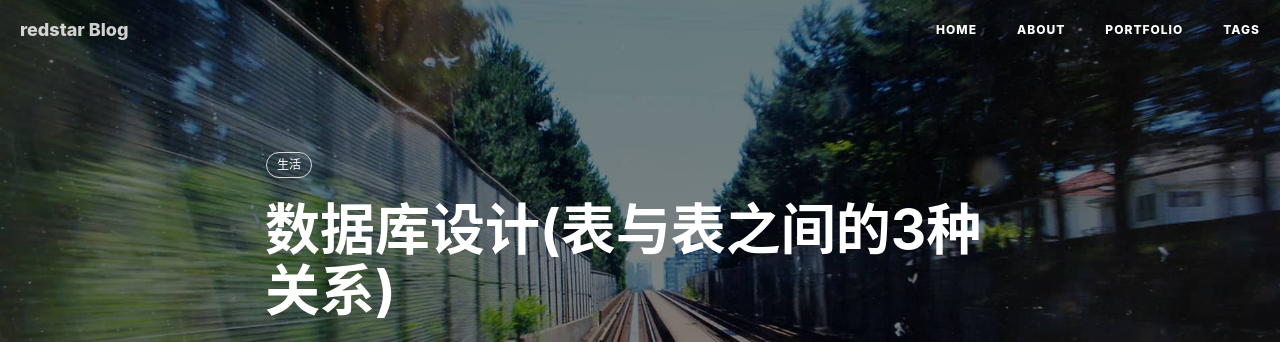
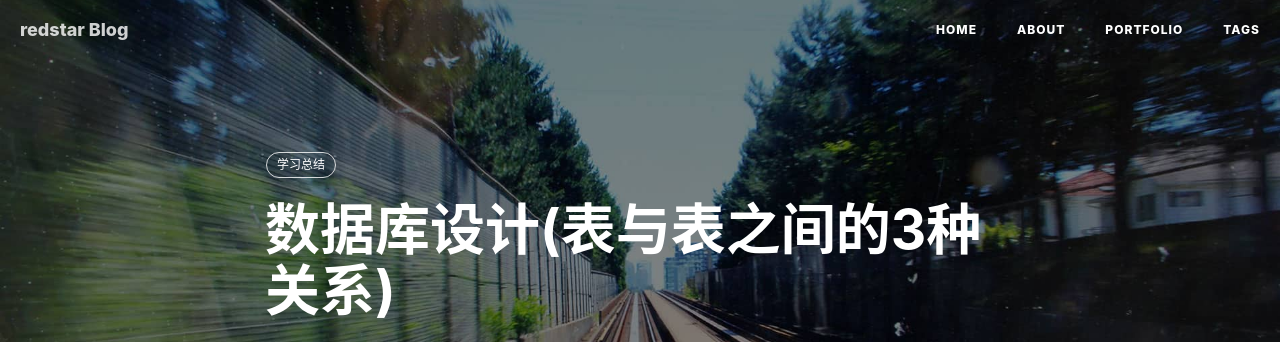
Before and after one commit to yhx123/yhx123.github.io, a Jekyll site: the page built from _posts/2017-9-3-hello-2017.markdown, in a window 1280 px wide and 900 px high. Shown: the top 342 px of the window. Built offline with Jekyll 4.4.1, drawn with Linux system fonts in a browser that asks for light colours; nearby versions of some CDN libraries; comment, search, counter and statistics services are not loaded.

```diff
--- a/_posts/2017-9-3-hello-2017.markdown
+++ b/_posts/2017-9-3-hello-2017.markdown
@@ -7,7 +7,7 @@
 header-img: "img/post-bg-2015.jpg"
 catalog: true
 tags:
-    - 生活
+    - 学习总结
 ---
 
 
```
